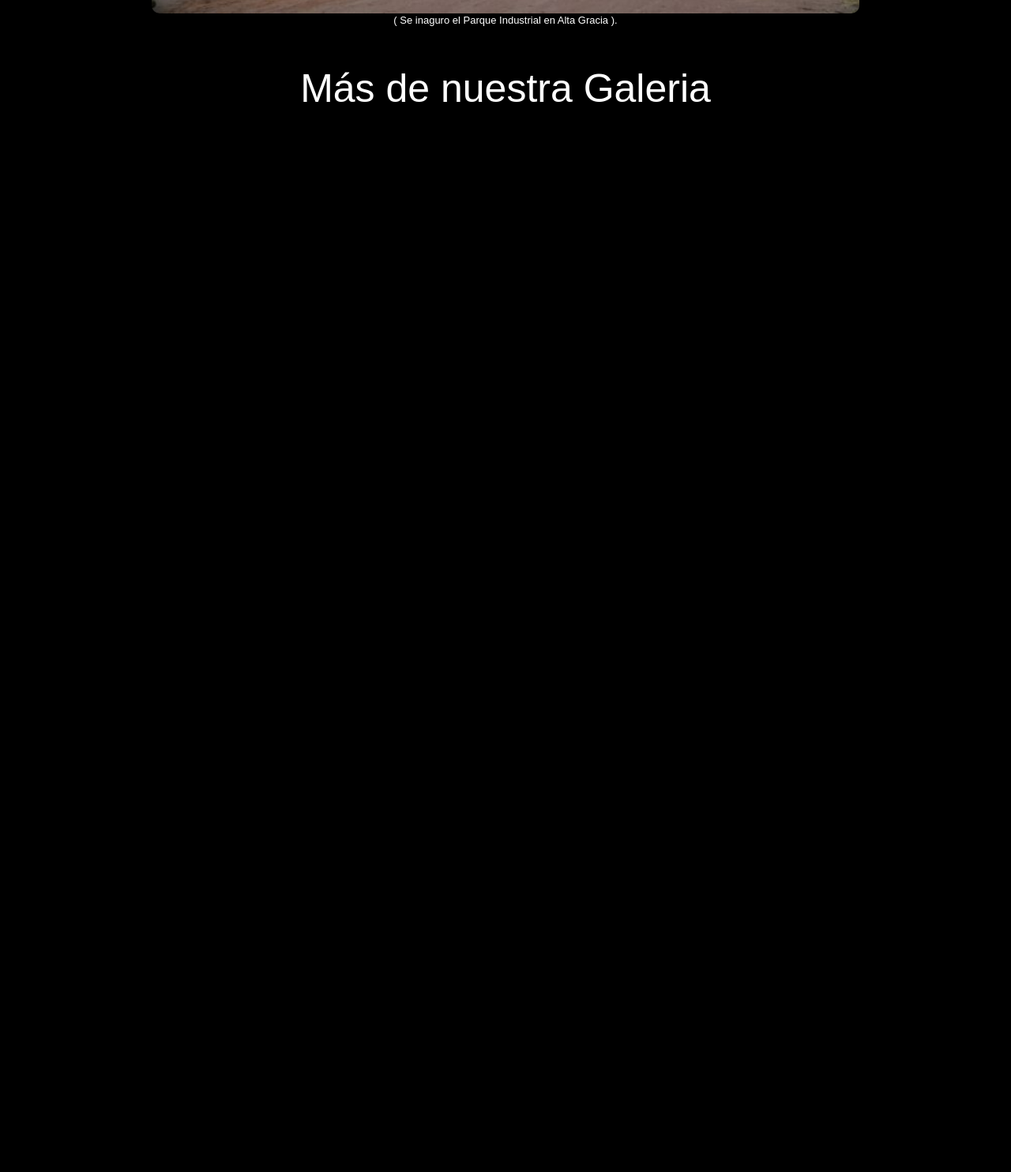
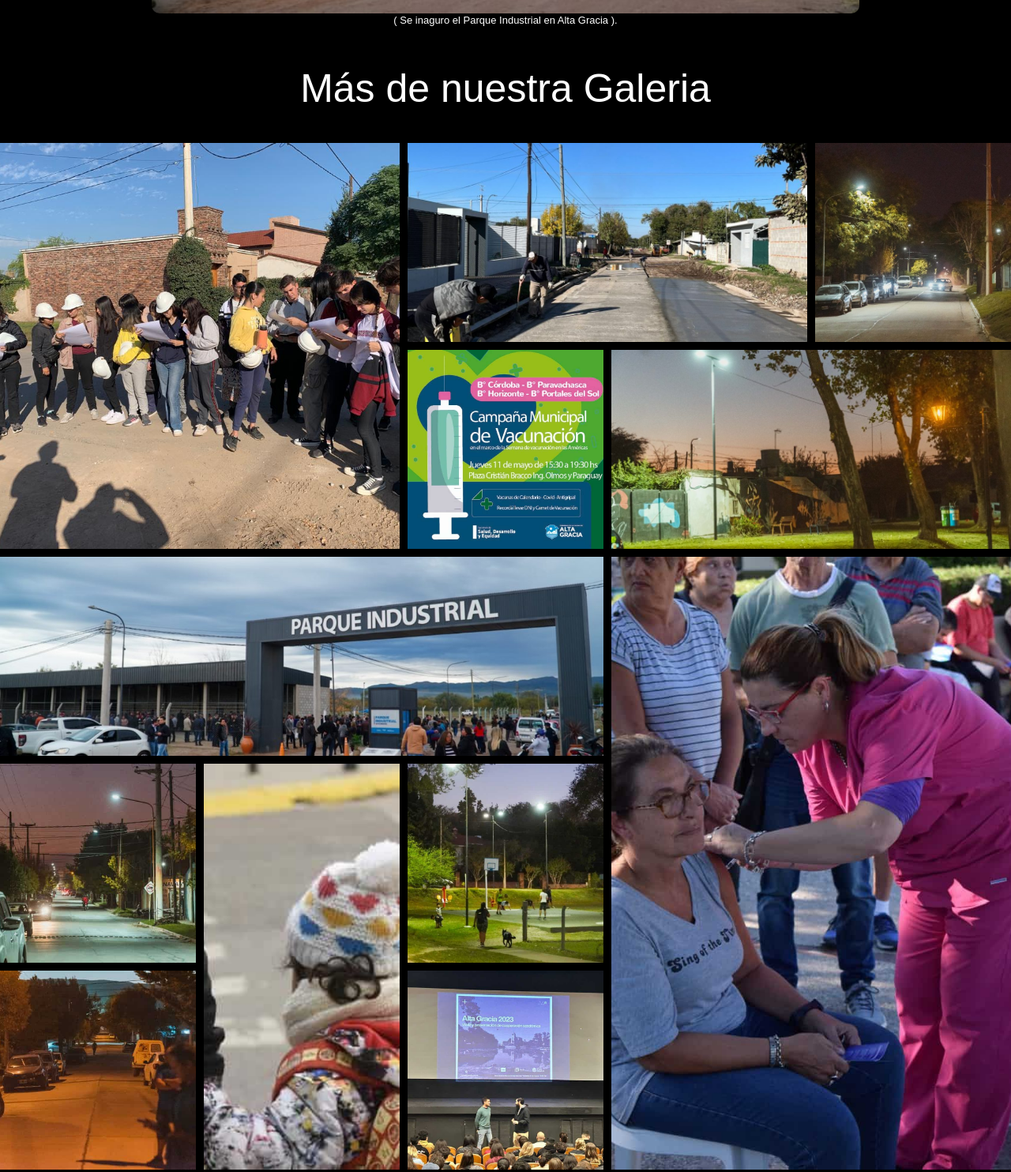
Before and after one commit to facup14dev/ProyectoCoderhouse, a website: page pages/Galeria.html in a window 1280 px wide. Shown: the part 761-2245 px from the top of the page at 79% size. Drawn offline with Linux system fonts and the light colour scheme; the site is published under a folder, as on GitHub Pages, so addresses that start at the root find nothing.

Commit message:
arreglo rutas imagenes

```diff
--- a/css/styles.css
+++ b/css/styles.css
@@ -418,7 +418,7 @@ p a {
 
 .galeria-img-1 {
   grid-area: galeria-img-1;
-  background: url(/images/img\ 1.jpeg);
+  background: url(../images/img\ 1.jpeg);
   background-size: cover;
   background-position: center;
   background-repeat: no-repeat;
@@ -426,7 +426,7 @@ p a {
 
 .galeria-img-2 {
   grid-area: galeria-img-2;
-  background: url(/images/img\ 2.jpeg);
+  background: url(../images/img\ 2.jpeg);
   background-size: cover;
   background-position: center;
   background-repeat: no-repeat;
@@ -434,7 +434,7 @@ p a {
 
 .galeria-img-3 {
   grid-area: galeria-img-3;
-  background: url(/images/img\ 3.jpeg);
+  background: url(../images/img\ 3.jpeg);
   background-size: cover;
   background-position: center;
   background-repeat: no-repeat;
@@ -442,7 +442,7 @@ p a {
 
 .galeria-img-4 {
   grid-area: galeria-img-4;
-  background: url(/images/img\ 4.jpeg);
+  background: url(../images/img\ 4.jpeg);
   background-size: cover;
   background-position: center;
   background-repeat: no-repeat;
@@ -450,7 +450,7 @@ p a {
 
 .galeria-img-5 {
   grid-area: galeria-img-5;
-  background: url(/images/img\ 6.jpeg);
+  background: url(../images/img\ 6.jpeg);
   background-size: cover;
   background-position: center;
   background-repeat: no-repeat;
@@ -458,7 +458,7 @@ p a {
 
 .galeria-img-6 {
   grid-area: galeria-img-6;
-  background: url(/images/img\ 5.jpeg);
+  background: url(../images/img\ 5.jpeg);
   background-size: cover;
   background-position: center;
   background-repeat: no-repeat;
@@ -466,7 +466,7 @@ p a {
 
 .galeria-img-7 {
   grid-area: galeria-img-7;
-  background: url(/images/img\ 7.jpeg);
+  background: url(../images/img\ 7.jpeg);
   background-size: cover;
   background-position: center;
   background-repeat: no-repeat;
@@ -474,7 +474,7 @@ p a {
 
 .galeria-img-8 {
   grid-area: galeria-img-8;
-  background: url(/images/img\ 8.jpeg);
+  background: url(../images/img\ 8.jpeg);
   background-size: cover;
   background-position: center;
   background-repeat: no-repeat;
@@ -482,7 +482,7 @@ p a {
 
 .galeria-img-9 {
   grid-area: galeria-img-9;
-  background: url(/images/img\ 12.jpeg);
+  background: url(../images/img\ 12.jpeg);
   background-size: cover;
   background-position: center;
   background-repeat: no-repeat;
@@ -490,7 +490,7 @@ p a {
 
 .galeria-img-10 {
   grid-area: galeria-img-10;
-  background: url(/images/img\ 10.jpeg);
+  background: url(../images/img\ 10.jpeg);
   background-size: cover;
   background-position: center;
   background-repeat: no-repeat;
@@ -498,7 +498,7 @@ p a {
 
 .galeria-img-11 {
   grid-area: galeria-img-11;
-  background: url(/images/img\ 11.jpeg);
+  background: url(../images/img\ 11.jpeg);
   background-size: cover;
   background-position: center;
   background-repeat: no-repeat;
@@ -506,7 +506,7 @@ p a {
 
 .galeria-img-12 {
   grid-area: galeria-img-12;
-  background: url(/images/img\ 9.jpeg);
+  background: url(../images/img\ 9.jpeg);
   background-size: cover;
   background-position: center;
   background-repeat: no-repeat;
```
